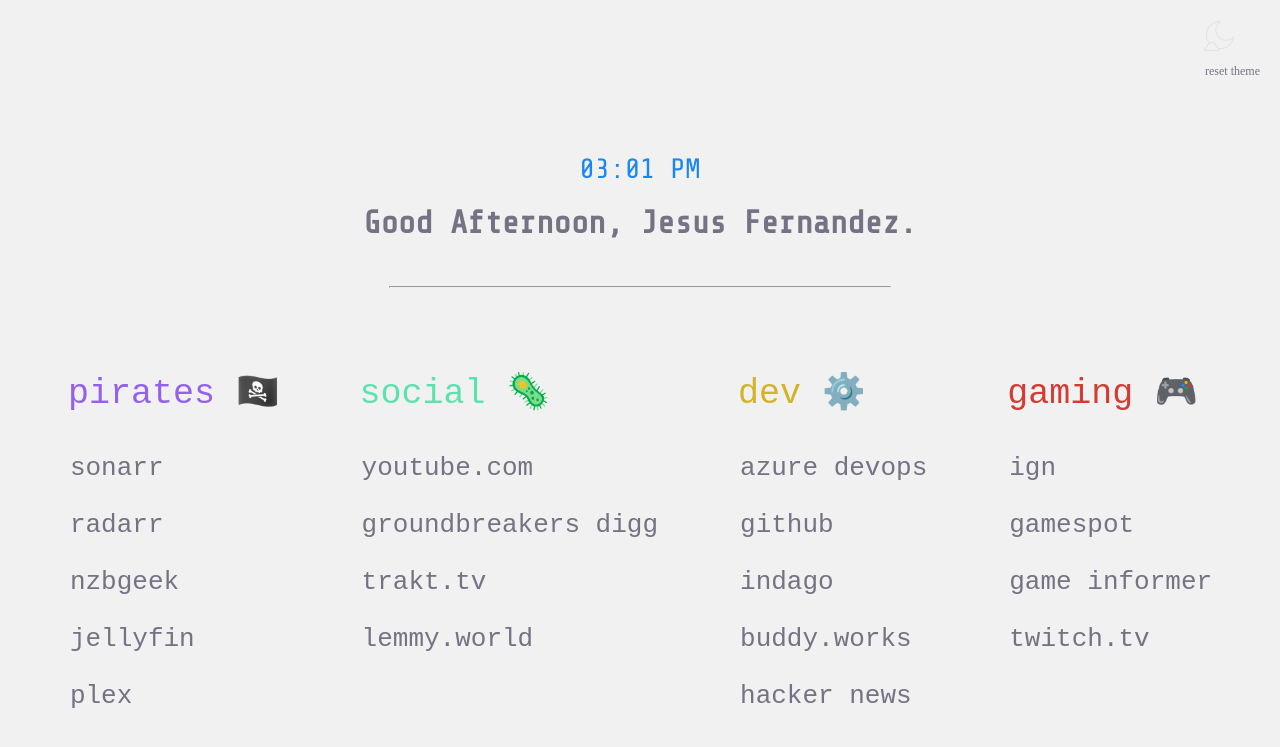
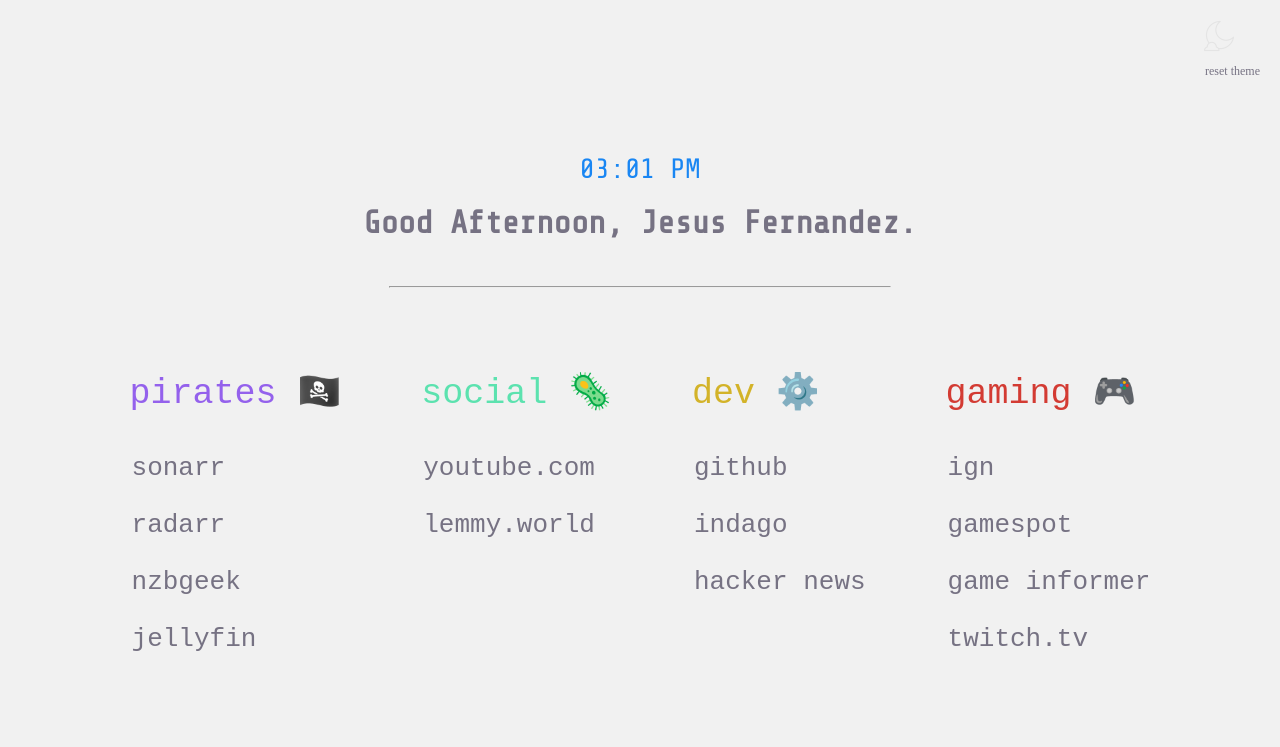
Before and after one commit to jesusOmar/jesusomar.github.io, a Jekyll site: the page start-page/startpage.html, which Jekyll copies as it is, in a window 1280 px wide. Shown: the top 747 px of the page. Built offline with Jekyll 4.4.1, drawn with Linux system fonts in a browser that asks for light colours; some web fonts are replaced.

Commit message:
Remove old links

```diff
--- a/start-page/startpage.html
+++ b/start-page/startpage.html
@@ -21,21 +21,16 @@
                 <a href="https://radarr.jesusomar.com/">radarr</a><br>
                 <a href="https://www.nzbgeek.info/">nzbgeek</a><br>
                 <a href="https://jellyfin.jesusomar.com/">jellyfin</a><br>
-                <a href="https://app.plex.tv/desktop/#!/">plex</a><br>
             </div>
             <div class="social">
                 <p class="list_title" id="s">social 🦠</p>
                 <a href="https://youtube.com/">youtube.com</a><br>
-                <a href="https://groundbreakers.digg.com/">groundbreakers digg</a><br>
-                <a href="https://trakt.tv/">trakt.tv</a><br>
                 <a href="https://lemmy.world">lemmy.world</a><br>
             </div>
             <div class="dev">
                 <p class="list_title" id="d">dev ⚙️</p>
-                <a href="https://cornerstoneadvisors.visualstudio.com/Vendor%20Vault/_workitems/assignedtome/">azure devops</a><br>
                 <a href="https://github.com/">github</a><br>
                 <a href="https://indago.informulate.com/#/">indago</a><br>
-                <a href="https://app.buddy.works/login">buddy.works</a><br>
                 <a href="https://news.ycombinator.com/">hacker news</a><br>
             </div>
             <div class="linux">
```
